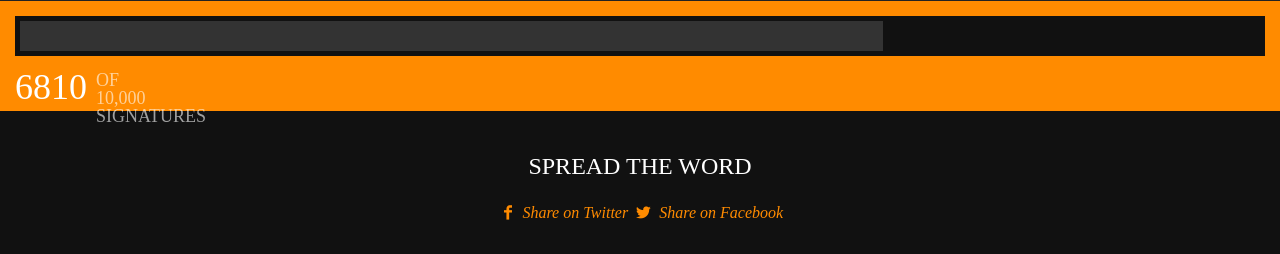
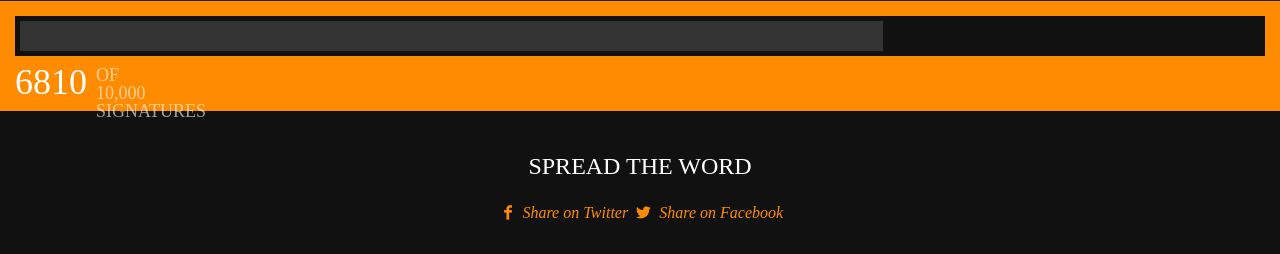
Before and after one commit to jordesign/coralAlliance, a WordPress theme: template themes/coralAlliance/index.php in a window 1280 px wide. Shown: the part 831-1085 px from the top of the page. Run offline with PHP 8.4 and a stand-in for WordPress, Linux system fonts and the light colour scheme; the site name, menu and one post (Sample post) are stand-ins, and other content is empty.

Commit message:
Tweaking signature count position and label weight

```diff
--- a/themes/coralAlliance/style.css
+++ b/themes/coralAlliance/style.css
@@ -1955,11 +1955,12 @@ body .gform_wrapper .left_label .gfield_label {
   top: 15px;
   left: 15px;
   font-size: 21px;
-  color: #ccc;
+  color: #aaa;
   width: 200px;
   float: none;
   opacity: 1;
   transition: opacity .2s ease;
+  font-weight: normal;
 }
 .gform_wrapper .left_label .focused .gfield_label {
   opacity: 0;
@@ -2002,7 +2003,7 @@ body .gform_wrapper .gform_footer.left_label input:hover {
 }
 .signatureLabel {
   position: absolute;
-  top: 60px;
+  top: 55px;
   left: 0;
   font-size: 36px;
 }
--- a/themes/coralAlliance/style.less
+++ b/themes/coralAlliance/style.less
@@ -30,7 +30,7 @@ body {background:#222; }
 
 .gform_wrapper .gfield {position:relative; margin-bottom:5px;}
 body .gform_wrapper .left_label .gfield input.large {width:100%; max-width:300px;}
-    body .gform_wrapper .left_label .gfield_label {position:absolute; top:15px; left:15px; font-size:21px; color:#ccc; width:200px; float:none;opacity:1; transition: opacity .2s ease;}
+    body .gform_wrapper .left_label .gfield_label {position:absolute; top:15px; left:15px; font-size:21px; color:#aaa; width:200px; float:none;opacity:1; transition: opacity .2s ease; font-weight:normal;}
     .gform_wrapper .left_label .focused .gfield_label {opacity:0;}
 
     .gfield_required {display:none;}
@@ -43,7 +43,7 @@ body .gform_wrapper .gform_footer.left_label input:hover {background:#111;}
 .signatureCount {background:@primaryColor; padding:15px 15px 55px 15px;}
     .signatureBarHolder {height:40px; width:100%; background:#111;position:relative;}
     .signatureBar {position:absolute; top:5px; left:5px; width:69%; bottom:5px; background:#333;}
-    .signatureLabel {position:absolute; top:60px; left:0; font-size:36px;}
+    .signatureLabel {position:absolute; top:55px; left:0; font-size:36px;}
         .signatureLabel span {display:inline-block;font-size:18px; text-transform:uppercase; width:70px; opacity:0.6; line-height:18px; position:relative; top:-5px;}
 
 //Footer
```
